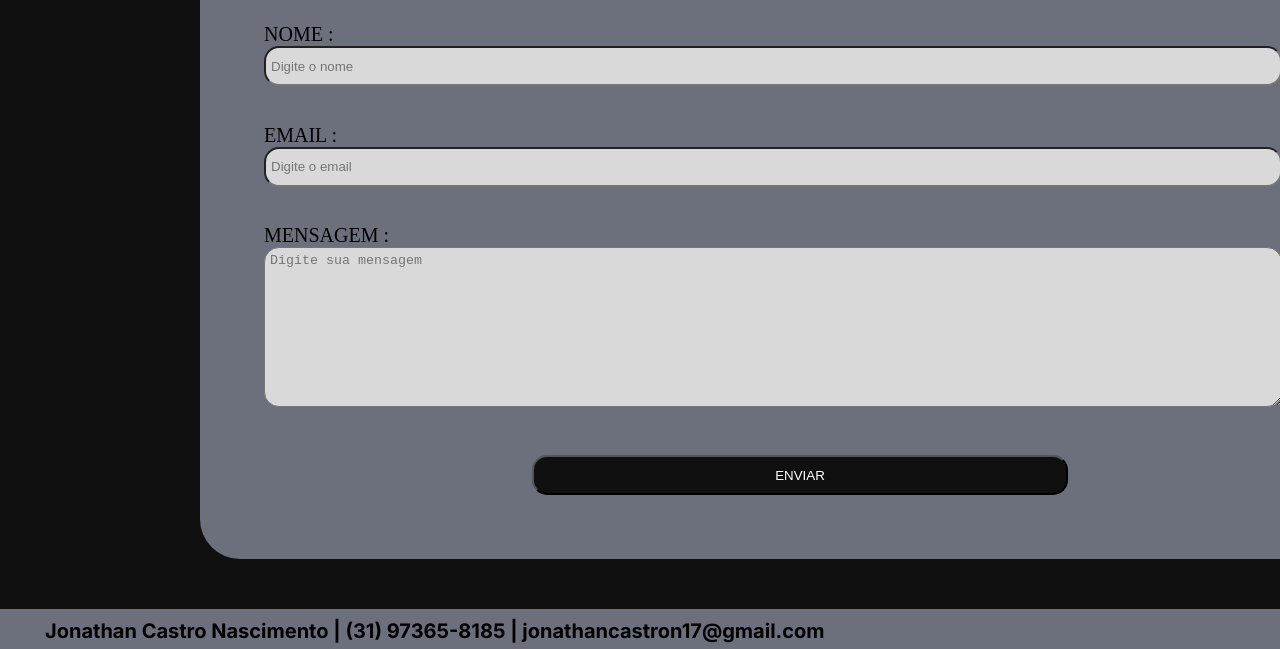
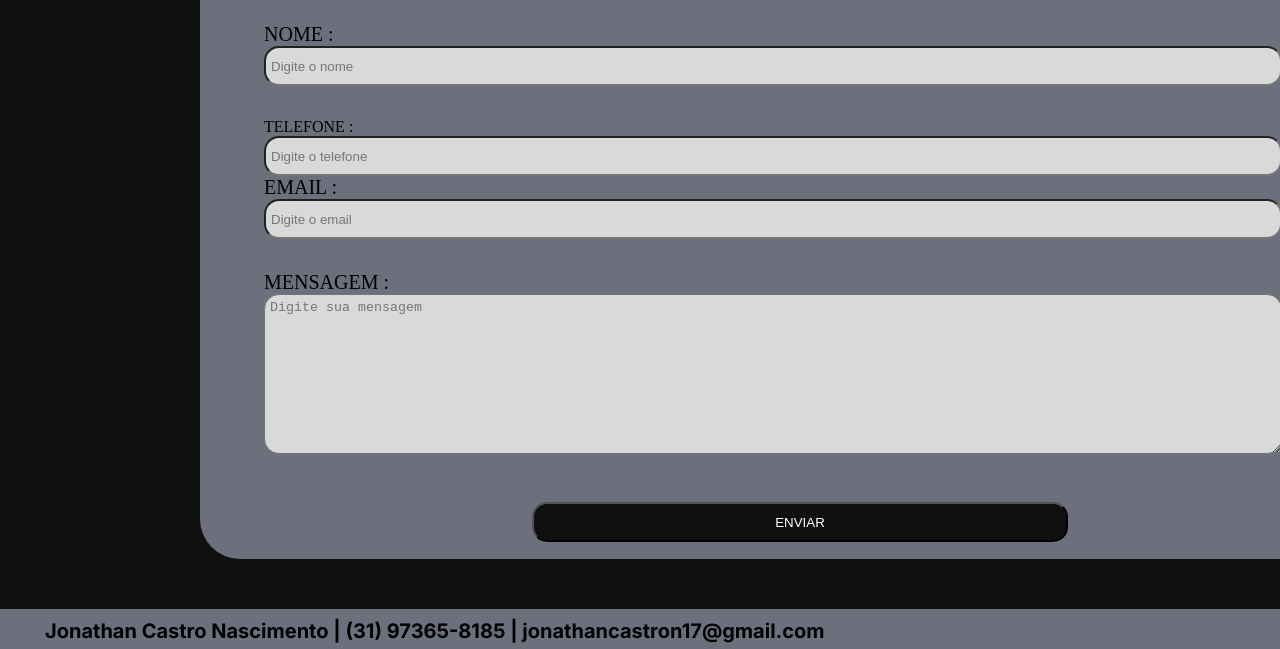
Before and after one commit to Jh0nz1/Portifolio, a plain HTML site: page index.html in a window 1280 px wide. Shown: the part 3488-4137 px from the top of the page. Drawn offline with Linux system fonts and the light colour scheme.

Commit message:
index.html

```diff
--- a/index.html
+++ b/index.html
@@ -124,6 +124,13 @@
             <input type="text" id="nome" placeholder="Digite o nome">
         </div>
 
+
+        <div class="telefone">
+            <label for="telefone"> TELEFONE : </label>
+            <input type="text" id="telefone" placeholder="Digite o telefone">
+        </div>
+
+
         <div class="email">
             <label for="email"> EMAIL : </label>
             <input type="text" id="email" placeholder="Digite o email">
@@ -143,4 +150,5 @@
 
 </body>
 
+
 </html>
```
